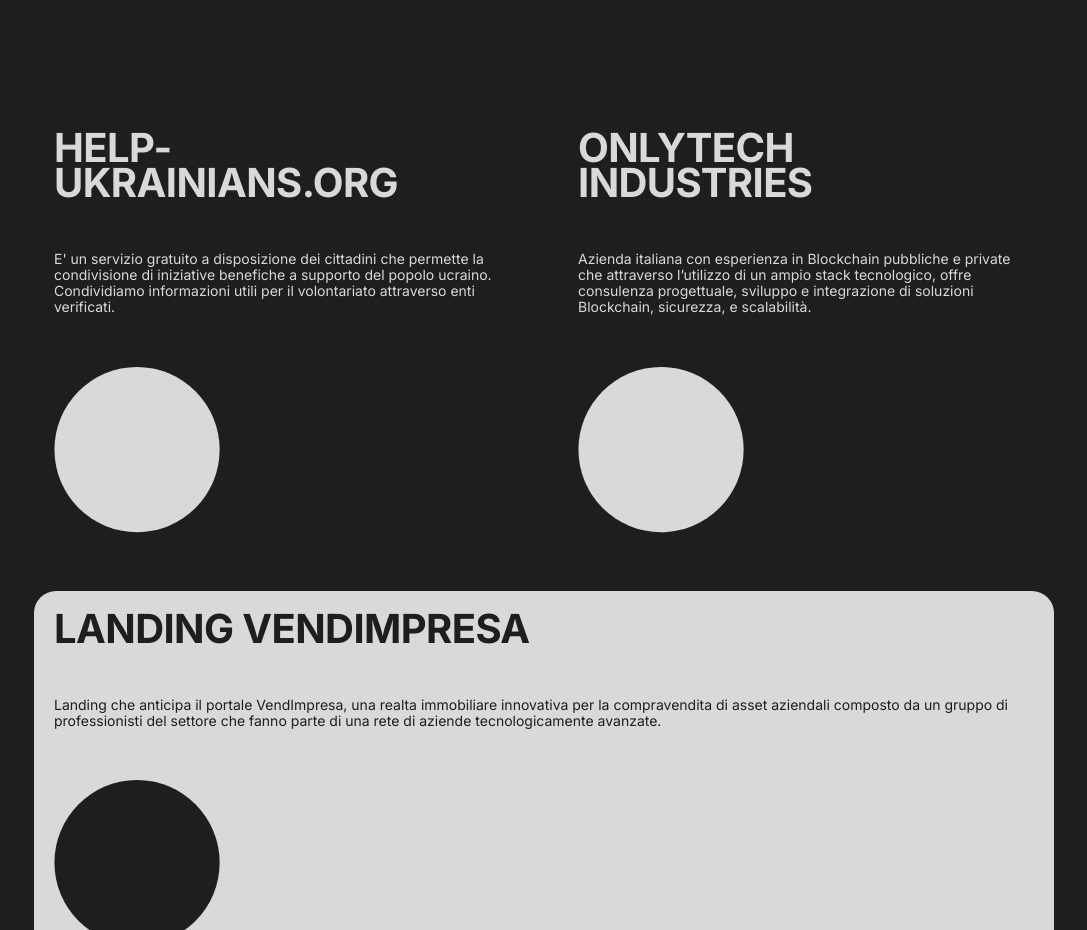
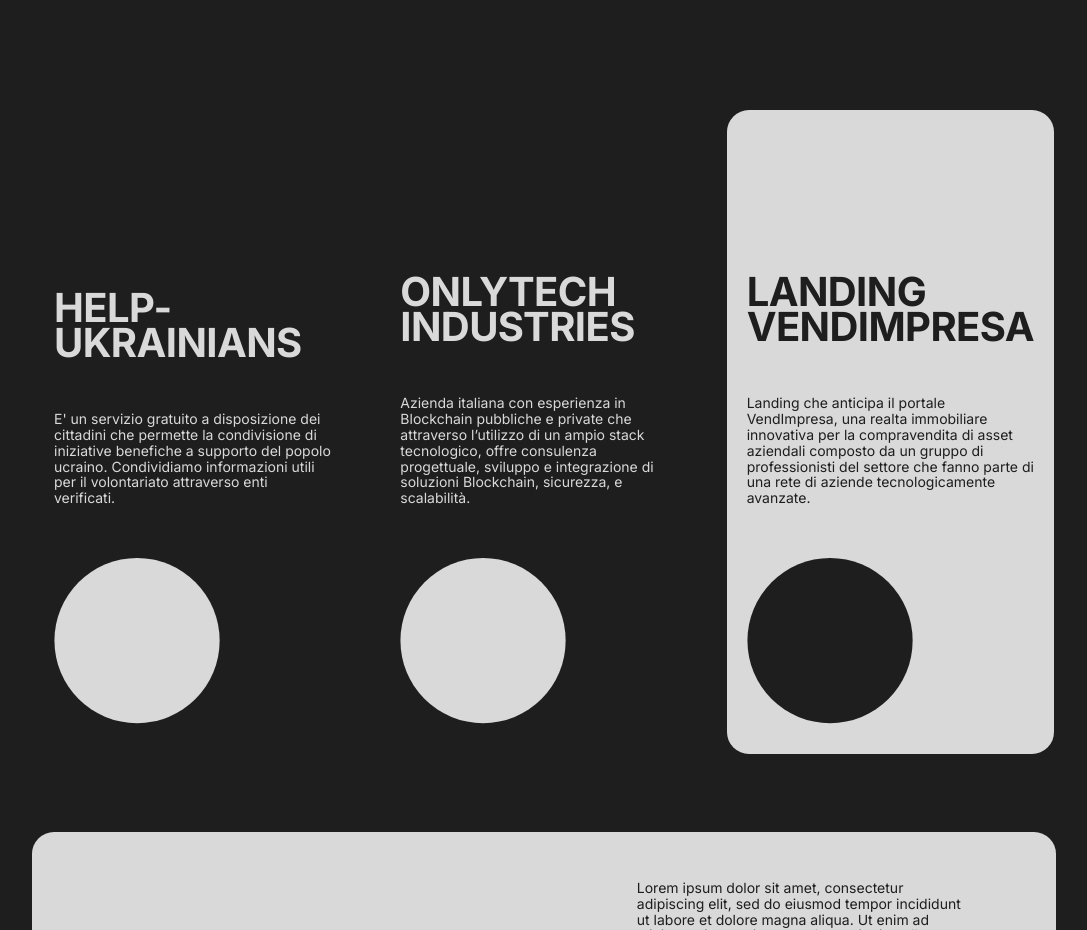
Before and after one commit to RaffaeleCrocco/raffaelecrocco2023.com, a React (Create React App) app: page / in a window 1280 px wide. Shown: the part 1040-1970 px from the top of the page, without its empty margins (96-1183 px from the left). Built offline with nearby package versions, Linux system fonts and the light colour scheme.

Commit message:
Update Home.js

```diff
--- a/src/pages/Home.js
+++ b/src/pages/Home.js
@@ -50,7 +50,7 @@
       <Row className="projects">
         <Col className="d-flex align-items-end">
           <div>
-            <p className="subtitle">Help-ukrainians.org</p>
+            <p className="subtitle">Help-ukrainians</p>
             <p className="text">
               E' un servizio gratuito a disposizione dei cittadini che permette
               la condivisione di iniziative benefiche a supporto del popolo
```
